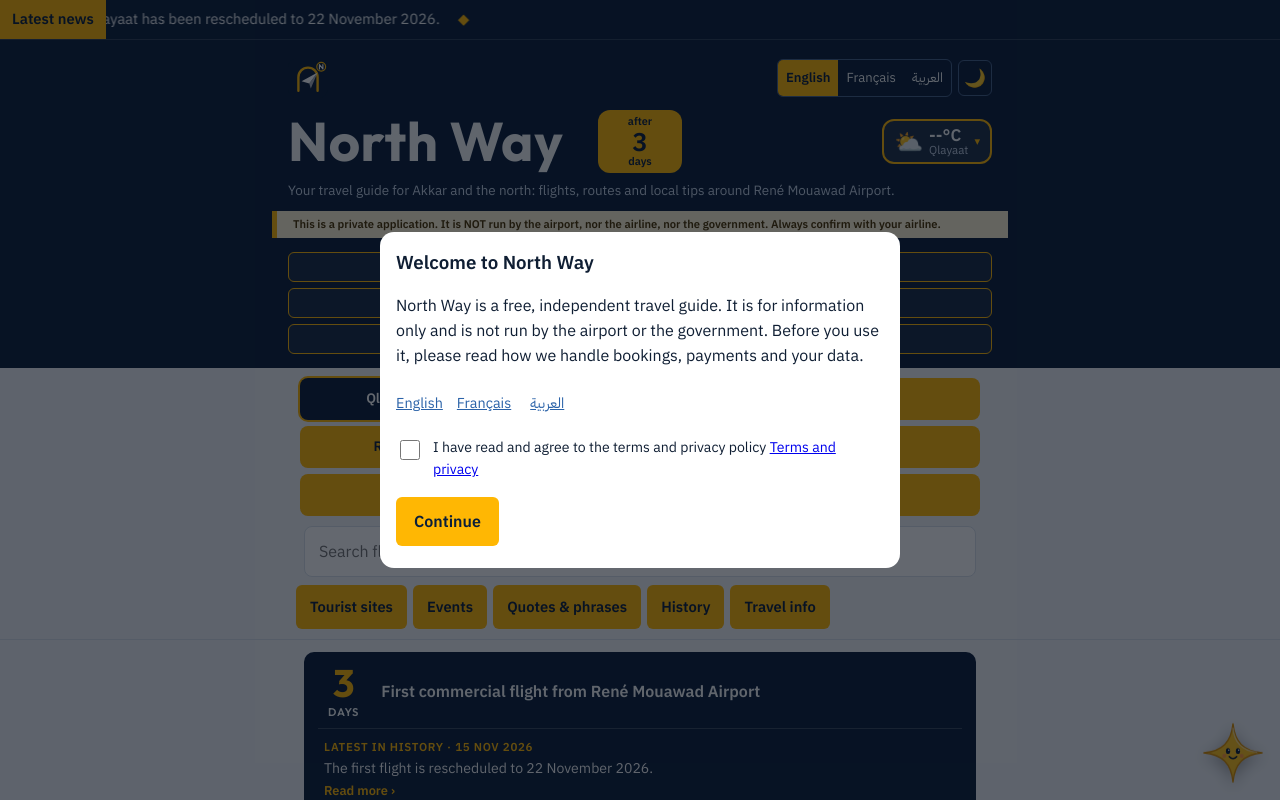
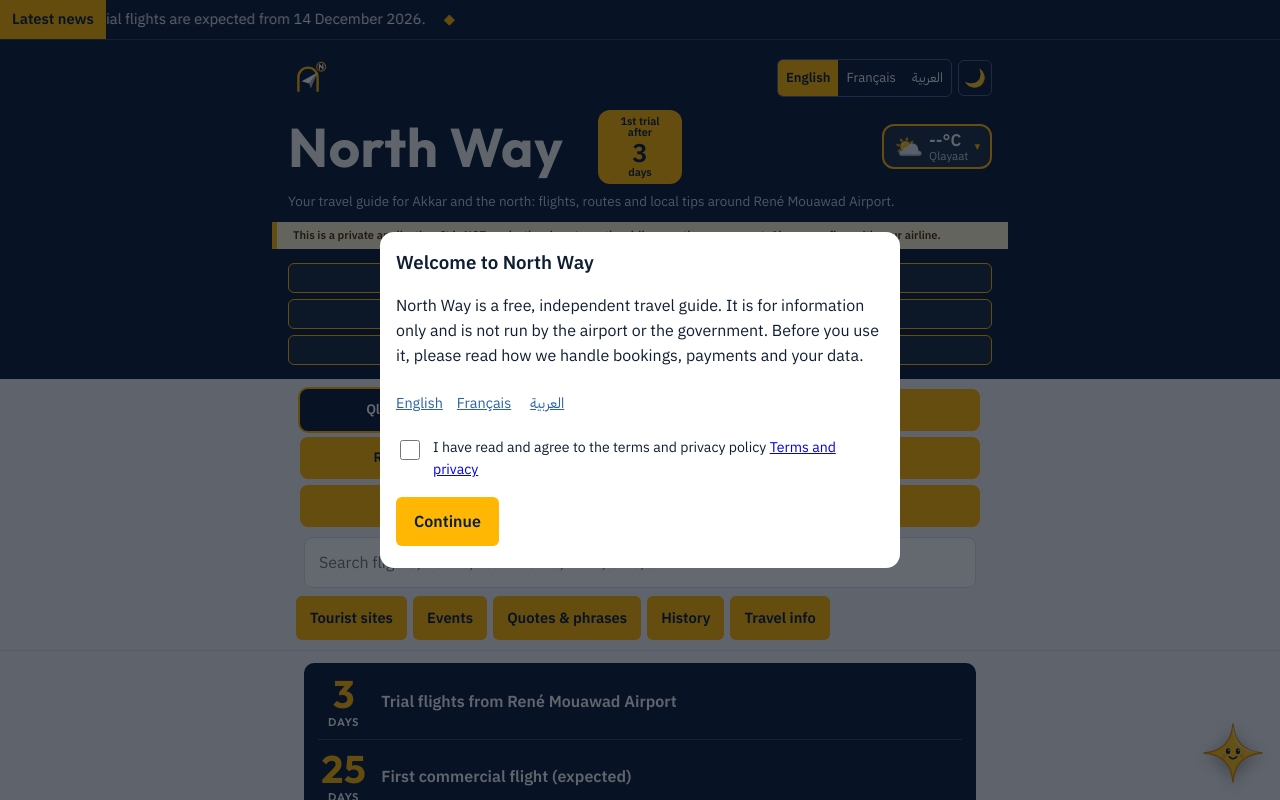
Before and after one commit to quad-0/NORTH-WAY, a plain HTML site: page index.html in a window 1280 px wide. Shown: the top 800 px of the page. Drawn offline with Linux system fonts and the light colour scheme; no server answers.

Commit message:
Add files via upload

```diff
--- a/index.html
+++ b/index.html
@@ -629,7 +629,7 @@ var T = {
   phrases_h:"Quotes and useful phrases", phrases_lead:"Famous words about Lebanon and about travel, with who said or wrote them, and useful Arabic phrases. New ones arrive every 3 days.", quotes_sub:"Quotes", phr_sub:"Useful Arabic phrases", say_label:"Hear it", quote_src:"Source",
   saved_h:"Your saved places", saved_lead:"Places you marked with a heart. They are saved on this phone only.", saved_empty:"Nothing saved yet. Tap the heart on a hotel, taxi or site.",
   save_aria:"Save", unsave_aria:"Remove from saved", dir_label:"Directions",
-  cd_today:"Today is the day!", cd_passed:"The announced date has passed", cd_passed_sub:"Check the official page for the latest flights.", cd_passed_btn:"See flights", soon_t:"Coming soon", soon_hotels:"Hotels will be listed here soon.", soon_taxis:"Taxi drivers will be listed here soon.", soon_events:"Events will be listed here soon.", soon_phrases:"Quotes and phrases will appear here soon.", feat_tag:"Featured", founding_tag:"Founding Partner", found_offer:"Founding Partner offer: the first 50 providers are listed free for 2 years. After 2 years, the regular paid plan applies.", found_left:"Spots left: {n}.", offer_label:"Offer", wa_label:"WhatsApp", photo_label:"Photo", cd_label:"First commercial flight from Ren\u00e9 Mouawad Airport", cd_hist:"Latest in history", cd_more:"Read more", cd_unit:"days", cd_after:"After the date, confirm flights with your airline.",
+  cd_today:"Today is the day!", cd_passed:"The announced date has passed", cd_passed_sub:"Check the official page for the latest flights.", cd_passed_btn:"See flights", soon_t:"Coming soon", soon_hotels:"Hotels will be listed here soon.", soon_taxis:"Taxi drivers will be listed here soon.", soon_events:"Events will be listed here soon.", soon_phrases:"Quotes and phrases will appear here soon.", feat_tag:"Featured", founding_tag:"Founding Partner", found_offer:"Founding Partner offer: the first 50 providers are listed free for 2 years. After 2 years, the regular paid plan applies.", found_left:"Spots left: {n}.", offer_label:"Offer", wa_label:"WhatsApp", photo_label:"Photo", cd_label:"First commercial flight (expected)", cd_hist:"Latest in history", cd_more:"Read more", cd_unit:"days", cd_after:"After the date, confirm flights with your airline.",
   q_numbers:"Useful numbers", q_share:"Share", q_wa:"News on WhatsApp", q_news:"Latest news on NNA",
   numbers_h:"Useful numbers", numbers_lead:"Tap a number to call. Numbers can change. Please tell us if one is wrong.",
   share_h:"Share North Way", share_lead:"Know someone travelling north? Send them the app.", share_title:"North Way", share_text:"Travel guide for Akkar and the north: flights, weather, taxis and hotels.", share_wa:"Send on WhatsApp", share_copy:"Copy link", share_copied:"Link copied.",
@@ -714,7 +714,7 @@ var T = {
   phrases_h:"اقتباسات وعبارات مفيدة", phrases_lead:"كلمات مشهورة عن لبنان وعن السفر مع اسم قائلها أو كاتبها، وعبارات عربية مفيدة. يصل الجديد كل 3 أيام.", quotes_sub:"اقتباسات", phr_sub:"عبارات عربية مفيدة", say_label:"استمع", quote_src:"المصدر",
   saved_h:"أماكنك المحفوظة", saved_lead:"أماكن علّمتها بقلب. تُحفظ على هذا الهاتف فقط.", saved_empty:"لا شيء محفوظاً بعد. اضغط القلب على فندق أو تاكسي أو موقع.",
   save_aria:"حفظ", unsave_aria:"إزالة من المحفوظات", dir_label:"الاتجاهات",
-  cd_today:"إنه اليوم!", cd_passed:"مرّ التاريخ المعلن", cd_passed_sub:"تحقق من الصفحة الرسمية لمعرفة آخر الرحلات.", cd_passed_btn:"عرض الرحلات", soon_t:"قريباً", soon_hotels:"ستُدرج الفنادق هنا قريباً.", soon_taxis:"سيُدرج سائقو التاكسي هنا قريباً.", soon_events:"ستُدرج الفعاليات هنا قريباً.", soon_phrases:"ستظهر الاقتباسات والعبارات هنا قريباً.", feat_tag:"مميز", founding_tag:"شريك مؤسس", found_offer:"عرض الشركاء المؤسسين: أول 50 مزوّد خدمة يُدرجون مجاناً لمدة سنتين. بعد سنتين تُطبّق الخطة المدفوعة العادية.", found_left:"المقاعد المتبقية: {n}.", offer_label:"عرض", wa_label:"واتساب", photo_label:"صورة", cd_label:"أول رحلة تجارية من مطار رينيه معوض", cd_hist:"آخر ما في التاريخ", cd_more:"اقرأ المزيد", cd_unit:"أيام", cd_after:"بعد هذا التاريخ، تأكد من الرحلات لدى شركة الطيران.",
+  cd_today:"إنه اليوم!", cd_passed:"مرّ التاريخ المعلن", cd_passed_sub:"تحقق من الصفحة الرسمية لمعرفة آخر الرحلات.", cd_passed_btn:"عرض الرحلات", soon_t:"قريباً", soon_hotels:"ستُدرج الفنادق هنا قريباً.", soon_taxis:"سيُدرج سائقو التاكسي هنا قريباً.", soon_events:"ستُدرج الفعاليات هنا قريباً.", soon_phrases:"ستظهر الاقتباسات والعبارات هنا قريباً.", feat_tag:"مميز", founding_tag:"شريك مؤسس", found_offer:"عرض الشركاء المؤسسين: أول 50 مزوّد خدمة يُدرجون مجاناً لمدة سنتين. بعد سنتين تُطبّق الخطة المدفوعة العادية.", found_left:"المقاعد المتبقية: {n}.", offer_label:"عرض", wa_label:"واتساب", photo_label:"صورة", cd_label:"أول رحلة تجارية (متوقعة)", cd_hist:"آخر ما في التاريخ", cd_more:"اقرأ المزيد", cd_unit:"أيام", cd_after:"بعد هذا التاريخ، تأكد من الرحلات لدى شركة الطيران.",
   q_numbers:"أرقام مفيدة", q_share:"مشاركة", q_wa:"الأخبار على واتساب", q_news:"آخر الأخبار على الوكالة الوطنية للإعلام",
   numbers_h:"أرقام مفيدة", numbers_lead:"اضغط على الرقم للاتصال. قد تتغير الأرقام. يرجى إبلاغنا إذا كان رقم خاطئاً.",
   share_h:"شارك طريق الشمال", share_lead:"تعرف أحداً يسافر شمالاً؟ أرسل له التطبيق.", share_title:"طريق الشمال", share_text:"دليل السفر في عكار والشمال: رحلات وطقس وتاكسي وفنادق.", share_wa:"أرسل عبر واتساب", share_copy:"نسخ الرابط", share_copied:"تم نسخ الرابط.",
@@ -799,7 +799,7 @@ var T = {
   phrases_h:"Citations et phrases utiles", phrases_lead:"Des mots célèbres sur le Liban et sur le voyage, avec le nom de leur auteur, et des phrases utiles en arabe. Du nouveau tous les 3 jours.", quotes_sub:"Citations", phr_sub:"Phrases utiles en arabe", say_label:"Écouter", quote_src:"Source",
   saved_h:"Vos lieux enregistrés", saved_lead:"Les lieux marqués d'un cœur. Ils sont enregistrés sur ce téléphone uniquement.", saved_empty:"Rien d'enregistré pour l'instant. Touchez le cœur sur un hôtel, un taxi ou un site.",
   save_aria:"Enregistrer", unsave_aria:"Retirer des favoris", dir_label:"Itinéraire",
-  cd_today:"C'est aujourd'hui !", cd_passed:"La date annoncée est passée", cd_passed_sub:"Consultez la page officielle pour les derniers vols.", cd_passed_btn:"Voir les vols", soon_t:"Bientôt disponible", soon_hotels:"Les hôtels seront listés ici bientôt.", soon_taxis:"Les chauffeurs de taxi seront listés ici bientôt.", soon_events:"Les événements seront listés ici bientôt.", soon_phrases:"Les citations et les phrases apparaîtront ici bientôt.", feat_tag:"À la une", founding_tag:"Partenaire fondateur", found_offer:"Offre Partenaires fondateurs : les 50 premiers prestataires sont listés gratuitement pendant 2 ans. Après 2 ans, l'offre payante habituelle s'applique.", found_left:"Places restantes : {n}.", offer_label:"Offre", wa_label:"WhatsApp", photo_label:"Photo", cd_label:"Premier vol commercial depuis l'a\u00e9roport Ren\u00e9 Mouawad", cd_hist:"Dernier article de l'histoire", cd_more:"Lire la suite", cd_unit:"jours", cd_after:"Après cette date, confirmez les vols auprès de votre compagnie aérienne.",
+  cd_today:"C'est aujourd'hui !", cd_passed:"La date annoncée est passée", cd_passed_sub:"Consultez la page officielle pour les derniers vols.", cd_passed_btn:"Voir les vols", soon_t:"Bientôt disponible", soon_hotels:"Les hôtels seront listés ici bientôt.", soon_taxis:"Les chauffeurs de taxi seront listés ici bientôt.", soon_events:"Les événements seront listés ici bientôt.", soon_phrases:"Les citations et les phrases apparaîtront ici bientôt.", feat_tag:"À la une", founding_tag:"Partenaire fondateur", found_offer:"Offre Partenaires fondateurs : les 50 premiers prestataires sont listés gratuitement pendant 2 ans. Après 2 ans, l'offre payante habituelle s'applique.", found_left:"Places restantes : {n}.", offer_label:"Offre", wa_label:"WhatsApp", photo_label:"Photo", cd_label:"Premier vol commercial (attendu)", cd_hist:"Dernier article de l'histoire", cd_more:"Lire la suite", cd_unit:"jours", cd_after:"Après cette date, confirmez les vols auprès de votre compagnie aérienne.",
   q_numbers:"Numéros utiles", q_share:"Partager", q_wa:"Actualités sur WhatsApp", q_news:"Dernières actualités de l'ANI (NNA)",
   numbers_h:"Numéros utiles", numbers_lead:"Touchez un numéro pour appeler. Les numéros peuvent changer. Merci de nous signaler une erreur.",
   share_h:"Partager North Way", share_lead:"Vous connaissez quelqu'un qui voyage vers le nord ? Envoyez-lui l'application.", share_title:"North Way", share_text:"Guide de voyage pour l'Akkar et le Nord : vols, météo, taxis et hôtels.", share_wa:"Envoyer sur WhatsApp", share_copy:"Copier le lien", share_copied:"Lien copié.",
@@ -862,9 +862,9 @@ var BEIRUT_URL = "https://www.beirutairport.gov.lb/_flight.php";
 /* NEWS STRIPE (the moving line at the top). One block per news item, with the text in each language (ar, en, fr).
    Keep each item short and say where it comes from. An empty list hides the stripe. */
 var TICKER = [
- {ar:"تم تأجيل أول رحلة تجارية من مطار الرئيس رينيه معوّض في القليعات إلى 22 تشرين الثاني 2026.",
-  en:"The first commercial flight from René Mouawad Airport in Qlayaat has been rescheduled to 22 November 2026.",
-  fr:"Le premier vol commercial de l'aéroport René Mouawad à Qlayaat est reporté au 22 novembre 2026."},
+ {ar:"تبدأ الرحلات التجريبية من مطار الرئيس رينيه معوّض في القليعات في 22 تشرين الثاني 2026، ومن المتوقع بدء الرحلات التجارية في 14 كانون الأول 2026.",
+  en:"Trial flights from René Mouawad Airport in Qlayaat start on 22 November 2026. Commercial flights are expected from 14 December 2026.",
+  fr:"Les vols d'essai de l'aéroport René Mouawad à Qlayaat commencent le 22 novembre 2026. Les vols commerciaux sont attendus à partir du 14 décembre 2026."},
  {ar:"للاطلاع فقط. تابع الإعلانات الرسمية لأي تغيير في الموعد.",
   en:"For information only. Follow the official announcements for any change of date.",
   fr:"À titre d'information uniquement. Suivez les annonces officielles pour tout changement de date."}
@@ -872,9 +872,9 @@ var TICKER = [
 var AIRLINES = [{name:{en:"Middle East Airlines (MEA)", ar:"طيران الشرق الأوسط", fr:"Middle East Airlines (MEA)"}, url:"https://www.mea.com.lb", phone:"", note:{en:"", ar:"", fr:""}}];        /* default until the Sheet sends its own Airlines list */                       /* from the Airlines tab of the Sheet: {name:{en,ar,fr}, url, phone, note:{en,ar,fr}} */
 var NOTICES = [
  {date:{en:"15 Nov 2026",fr:"15 nov. 2026",ar:"15 تشرين الثاني 2026"},
-  en:"The first commercial flight from René Mouawad Airport in Qlayaat has been rescheduled to 22 November 2026. Follow the official announcements for any change.",
-  fr:"Le premier vol commercial de l'aéroport René Mouawad à Qlayaat est reporté au 22 novembre 2026. Suivez les annonces officielles pour tout changement.",
-  ar:"تم تأجيل أول رحلة تجارية من مطار الرئيس رينيه معوّض في القليعات إلى 22 تشرين الثاني 2026. تابع الإعلانات الرسمية لأي تغيير.",
+  en:"Trial flights from René Mouawad Airport in Qlayaat start on 22 November 2026. Commercial flights are expected from 14 December 2026. Follow the official announcements for any change.",
+  fr:"Les vols d'essai de l'aéroport René Mouawad à Qlayaat commencent le 22 novembre 2026. Les vols commerciaux sont attendus à partir du 14 décembre 2026. Suivez les annonces officielles pour tout changement.",
+  ar:"تبدأ الرحلات التجريبية من مطار الرئيس رينيه معوّض في القليعات في 22 تشرين الثاني 2026، ومن المتوقع بدء الرحلات التجارية في 14 كانون الأول 2026. تابع الإعلانات الرسمية لأي تغيير.",
   source:"", url:""}
 ];
 /* SITE: fill in before you launch. owner = your name or business, contact = an email or WhatsApp number people can use
@@ -882,10 +882,14 @@ var NOTICES = [
 
 /* COUNTDOWN: the card on the main screen. date is the first flight day (year-month-day). It shows the days left, "Today is the day!" on the day,
    and disappears the day after. To use it for another date, change date and the note. */
-var COUNTDOWN = {date:"2026-11-22",
-  label:{en:"First commercial flight from René Mouawad Airport", fr:"Premier vol commercial de l'aéroport René Mouawad", ar:"أول رحلة تجارية من مطار رينيه معوض"},
-  note:{en:"The first flight was rescheduled to 22 November 2026. Follow the official announcements for any change.", fr:"Le premier vol est reporté au 22 novembre 2026. Suivez les annonces officielles pour tout changement.", ar:"تم تأجيل أول رحلة إلى 22 تشرين الثاني 2026. تابع الإعلانات الرسمية لأي تغيير.", },
+var COUNTDOWN = {date:"2026-12-14",
+  label:{en:"First commercial flight (expected)", fr:"Premier vol commercial (attendu)", ar:"أول رحلة تجارية (متوقعة)"},
+  note:{en:"Trial flights start on 22 November 2026. Commercial flights are expected from 14 December. Follow the official announcements for any change.", fr:"Les vols d'essai commencent le 22 novembre 2026. Les vols commerciaux sont attendus à partir du 14 décembre. Suivez les annonces officielles pour tout changement.", ar:"تبدأ الرحلات التجريبية في 22 تشرين الثاني 2026، ومن المتوقع بدء الرحلات التجارية في 14 كانون الأول. تابع الإعلانات الرسمية لأي تغيير.", },
   source:"", url:""};
+
+/* COUNTDOWN_TRIAL: the second countdown, shown above the first one in the same card. Same rules: it disappears the day after. */
+var COUNTDOWN_TRIAL = {date:"2026-11-22",
+  label:{en:"Trial flights from René Mouawad Airport", fr:"Vols d'essai de l'aéroport René Mouawad", ar:"الرحلات التجريبية من مطار رينيه معوض"}};
 
 /* CONTENT_URL: the address of your Google Sheet content service (see SETUP-GOOGLE-SHEET.txt). While it is empty ("") the app uses only the
    content written in this file. When it is set, any section that has rows in the sheet replaces the matching section here. */
@@ -938,7 +942,7 @@ var TIMELINE = [
  {date:{en:"6 and 8 Jun 2026",fr:"6 et 8 juin 2026",ar:"6 و8 حزيران 2026"}, text:{en:"A foundation-stone ceremony is held on 6 June, and rehabilitation work begins on 8 June.",fr:"Une cérémonie de pose de la première pierre a lieu le 6 juin, et les travaux de réhabilitation commencent le 8 juin.",ar:"يُقام احتفال وضع الحجر الأساس في 6 حزيران، وتبدأ أعمال التأهيل في 8 حزيران."}},
  {date:{en:"19 Aug 2026",fr:"19 août 2026",ar:"19 آب 2026"}, text:{en:"An update says a partial opening is targeted for the end of October, and the terminal grows from 2,000 to 4,700 square metres.",fr:"Une mise à jour indique qu'une ouverture partielle est visée pour fin octobre, et que le terminal passe de 2 000 à 4 700 mètres carrés.",ar:"تفيد مستجدات بأن الافتتاح الجزئي مستهدف في نهاية تشرين الأول، وأن مساحة المبنى ترتفع من 2000 إلى 4700 متر مربع."}},
  {date:{en:"8 Oct 2026",fr:"8 octobre 2026",ar:"8 تشرين الأول 2026"}, text:{en:"The first commercial flight is announced for 15 November 2026.",fr:"Le premier vol commercial est annoncé pour le 15 novembre 2026.",ar:"إعلان موعد أول رحلة تجارية في 15 تشرين الثاني 2026."}},
- {date:{en:"15 Nov 2026",fr:"15 novembre 2026",ar:"15 تشرين الثاني 2026"}, text:{en:"The first flight is rescheduled to 22 November 2026.",fr:"Le premier vol est reporté au 22 novembre 2026.",ar:"تأجيل أول رحلة إلى 22 تشرين الثاني 2026."}}
+ {date:{en:"15 Nov 2026",fr:"15 novembre 2026",ar:"15 تشرين الثاني 2026"}, text:{en:"Trial flights are set for 22 November 2026. Commercial flights are expected from 14 December 2026.",fr:"Les vols d'essai sont prévus le 22 novembre 2026. Les vols commerciaux sont attendus à partir du 14 décembre 2026.",ar:"الرحلات التجريبية في 22 تشرين الثاني 2026، ومن المتوقع بدء الرحلات التجارية في 14 كانون الأول 2026."}}
 ];
 var VIEWS = ["qyt","far","bey","hotels","restaurants","taxis","cars","sites","events","phrases","history","info","saved","notices"];
 var lang = "en", prefs = {}, view = "qyt", pageMode = false;
@@ -1538,8 +1542,8 @@ function quoteNode(x){
   if (x.url && /^https:\/\//i.test(x.url)) { var m = el("div","meta"); m.appendChild(extLink(x.url, s.quote_src + ": Wikiquote")); c.appendChild(m); }
   return c;
 }
-function daysLeft(){
-  var p = COUNTDOWN.date.split("-"), t = new Date(+p[0], +p[1]-1, +p[2]), n = new Date(); n = new Date(n.getFullYear(), n.getMonth(), n.getDate());
+function daysLeft(d0){
+  var p = (d0 || COUNTDOWN.date).split("-"), t = new Date(+p[0], +p[1]-1, +p[2]), n = new Date(); n = new Date(n.getFullYear(), n.getMonth(), n.getDate());
   return Math.round((t - n) / 86400000);
 }
 function daysWord(n){
@@ -1565,29 +1569,40 @@ function copyLink(btn){
 }
 /* the small "after N days" tab next to the title: same date as the countdown box */
 var DC = {en:{pre:"after", d:"days", d1:"day", today:"Today"}, ar:{pre:"\u0628\u0639\u062F", d:"\u064A\u0648\u0645\u0627\u064B", d1:"\u064A\u0648\u0645", d2:"\u064A\u0648\u0645\u064A\u0646", today:"\u0627\u0644\u064A\u0648\u0645"}, fr:{pre:"dans", d:"jours", d1:"jour", today:"Aujourd'hui"}};
-function renderDayChip(n){
+/* the tab shows the next event: the 1st trial flight until its day is over, then the 1st commercial flight */
+var DCL = {trial:{en:"1st trial", fr:"1er essai", ar:"أول تجريبية"}, comm:{en:"1st commercial", fr:"1er commercial", ar:"أول تجارية"}};
+function renderDayChip(){
   var c = document.getElementById("dayChip"); if (!c) return;
+  var n = daysLeft(COUNTDOWN_TRIAL.date), kind = "trial";
+  if (!(n >= 0)) { n = daysLeft(); kind = "comm"; }
   if (!(n >= 0)) { c.hidden = true; return; }
   var w = DC[lang] || DC.en; c.textContent = "";
+  var lab = DCL[kind][lang] || DCL[kind].en;
+  c.appendChild(el("small",null,lab));
   if (n === 0) { c.appendChild(el("b",null,"\u2708\uFE0F")); c.appendChild(el("small",null,w.today)); }
   else { c.appendChild(el("small",null,w.pre)); var b = el("b",null,String(n)); b.setAttribute("dir","ltr"); c.appendChild(b); c.appendChild(el("small",null, n === 1 ? w.d1 : (n === 2 && w.d2 ? w.d2 : w.d))); }
-  c.setAttribute("aria-label", T[lang].cd_label ? (n === 0 ? w.today : w.pre + " " + n + " " + (n === 1 ? w.d1 : w.d)) : "");
+  c.setAttribute("aria-label", lab + " " + (n === 0 ? w.today : w.pre + " " + n + " " + (n === 1 ? w.d1 : w.d)));
   c.hidden = false;
 }
 (function(){ var c = document.getElementById("dayChip"); if (c) c.addEventListener("click", function(){ var b = document.getElementById("cdq"); if (b && !b.hidden && b.scrollIntoView) b.scrollIntoView({behavior:"smooth", block:"start"}); }); })();
 function renderCdq(){
   var box = document.getElementById("cdq"), s = T[lang]; box.textContent = "";
   var n = daysLeft();
-  renderDayChip(n);
+  renderDayChip();
   if (n >= 0) {
     var c = el("div","cd");
-    var top = el("div","top");
-    var big = el("div","big");
-    if (n === 0) big.textContent = "\u2708\uFE0F";
-    else { big.textContent = String(n); big.appendChild(el("small",null,s.cd_unit)); }
-    top.appendChild(big);
-    top.appendChild(el("div","lbl", n === 0 ? s.cd_today + " " + s.cd_label : s.cd_label));
-    c.appendChild(top);
+    function row(k, label, first){
+      var top = el("div","top"); if (!first) top.style.cssText = "margin-top:10px;padding-top:10px;border-top:1px solid rgba(255,255,255,.18)";
+      var big = el("div","big");
+      if (k === 0) big.textContent = "\u2708\uFE0F";
+      else { big.textContent = String(k); big.appendChild(el("small",null,s.cd_unit)); }
+      top.appendChild(big);
+      top.appendChild(el("div","lbl", k === 0 ? s.cd_today + " " + label : label));
+      c.appendChild(top);
+    }
+    var nt = daysLeft(COUNTDOWN_TRIAL.date);
+    if (nt >= 0) row(nt, tr(COUNTDOWN_TRIAL.label), true);
+    row(n, s.cd_label, nt < 0);
     // the newest article of the history section: newest episode if there is one, else the newest key moment
     var last = null;
     if (EPISODES.length) { var ep = EPISODES[0]; last = {date: ep.date || "", text: tr(ep.title) + (ep.text ? ": " + tr(ep.text) : "")}; }
--- a/sw.js
+++ b/sw.js
@@ -1,5 +1,5 @@
 // Simple offline support: the guide opens even with no signal.
-var CACHE = "qlay3at-v109";
+var CACHE = "qlay3at-v111";
 var FILES = ["./", "./index.html", "./manifest.webmanifest", "./privacy.html", "./fonts/ibm-plex-sans-arabic-v15-arabic_latin-500.woff2", "./fonts/ibm-plex-sans-arabic-v15-arabic_latin-600.woff2", "./fonts/ibm-plex-sans-arabic-v15-arabic_latin-regular.woff2", "./fonts/ibm-plex-sans-v23-latin_latin-ext-500.woff2", "./fonts/ibm-plex-sans-v23-latin_latin-ext-600.woff2", "./fonts/ibm-plex-sans-v23-latin_latin-ext-regular.woff2", "./fonts/outfit-v15-latin-600.woff2", "./fonts/outfit-v15-latin-700.woff2", "./icon-192.png", "./icon-512.png"];
 
 self.addEventListener("install", function (e) {
```
